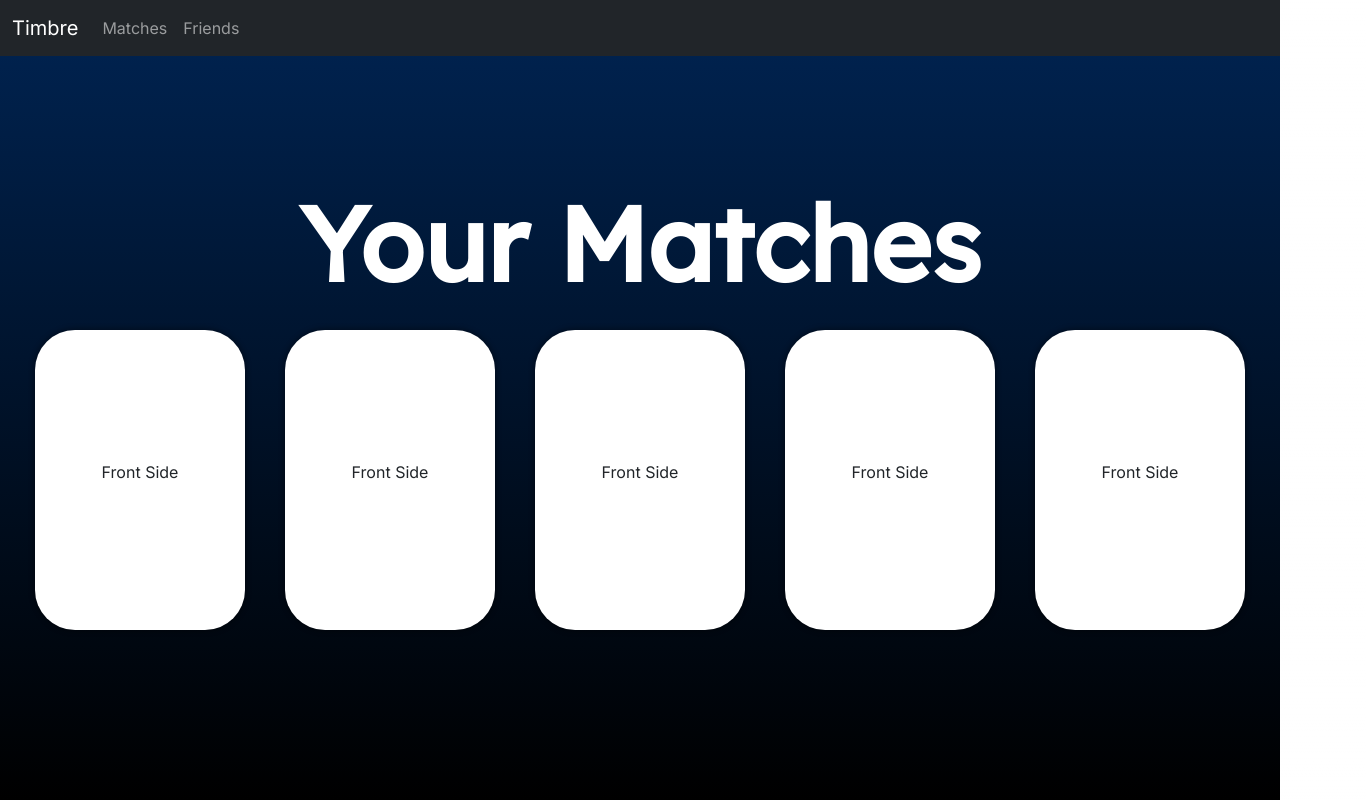
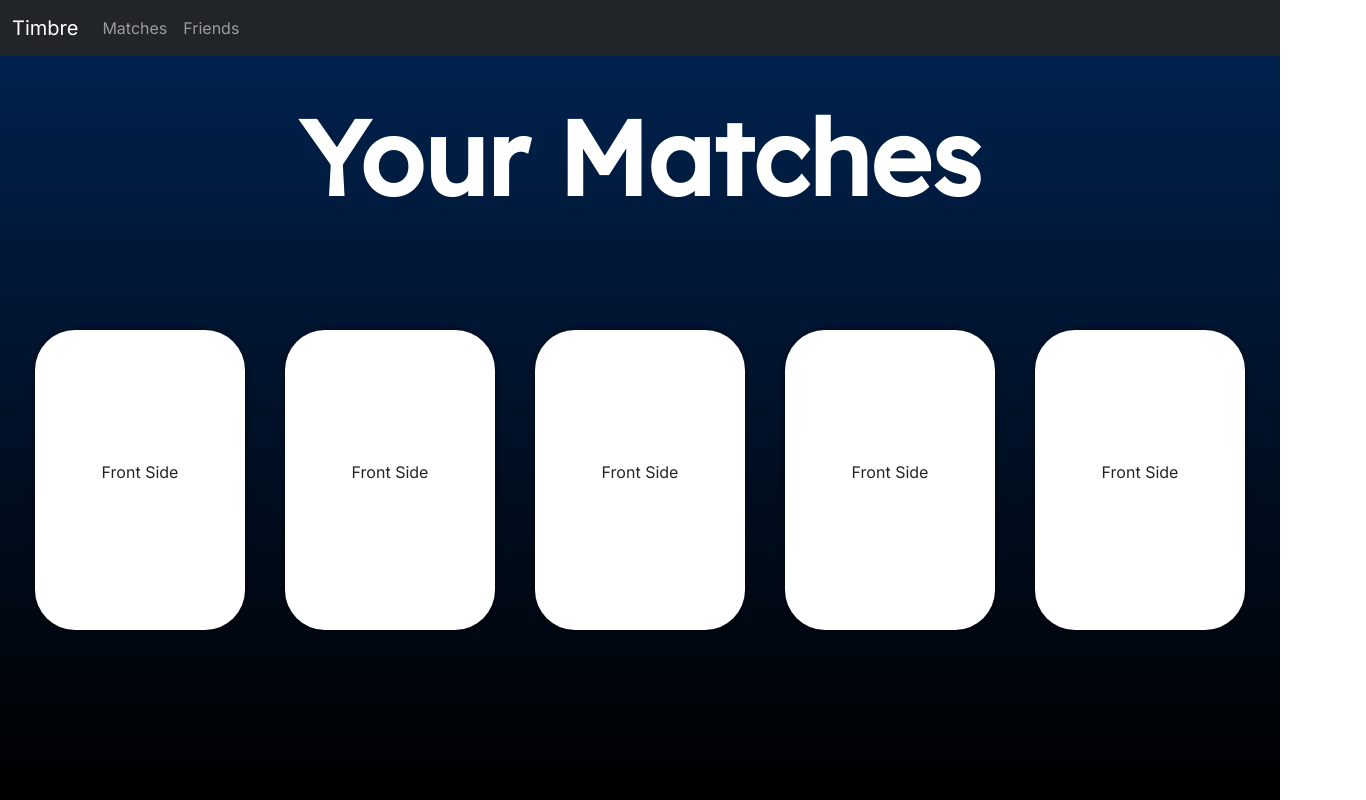
Before and after one commit to Nobelz/Timbre, a Next.js app in the folder timbre/: page /matches in a window 1280 px wide. Shown: the whole page, 1366 px wide, since content can reach past the window. Built offline with nearby package versions, Linux system fonts and the light colour scheme; what spotify-web-api-node would draw is missing.

Commit message:
changed matches page style for laptop this might need to be fixed for larger displays

```diff
--- a/timbre/src/app/styles/matches.module.css
+++ b/timbre/src/app/styles/matches.module.css
@@ -5,7 +5,6 @@
     transform: translate(-50%, -50%);
     display: flex;
     justify-content: center;
-    /* align-items: center; */
 }
 
 .card {
@@ -25,7 +24,6 @@
 }
 
 .card:hover {
-    /* --translate-y: -5px; */
     box-shadow: 0 0 7px 7px rgba(241, 251, 255, 0.5);
 }
 
@@ -47,7 +45,6 @@
     display: grid;
     justify-content: center;
     grid-template-areas: 'card card card card card';
-    padding: 10%;
     gap: 2.5rem;
 }
 
@@ -61,6 +58,6 @@
     color: rgb(255, 255, 255);
     font-size: 6.5em;
     font-weight: 900;
-    transform: translateY(70%);
+    transform: translateY(15%);
     font-family: 'Lexend';
 }
```
